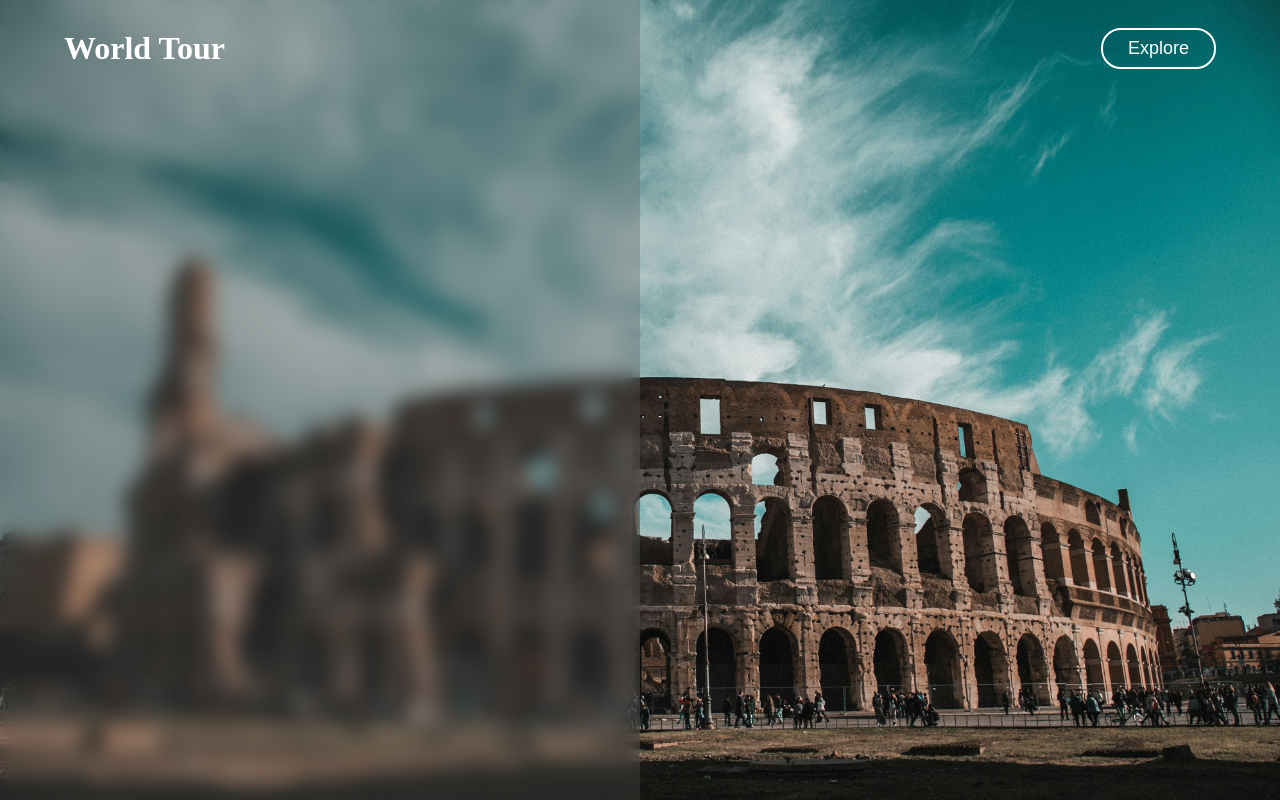
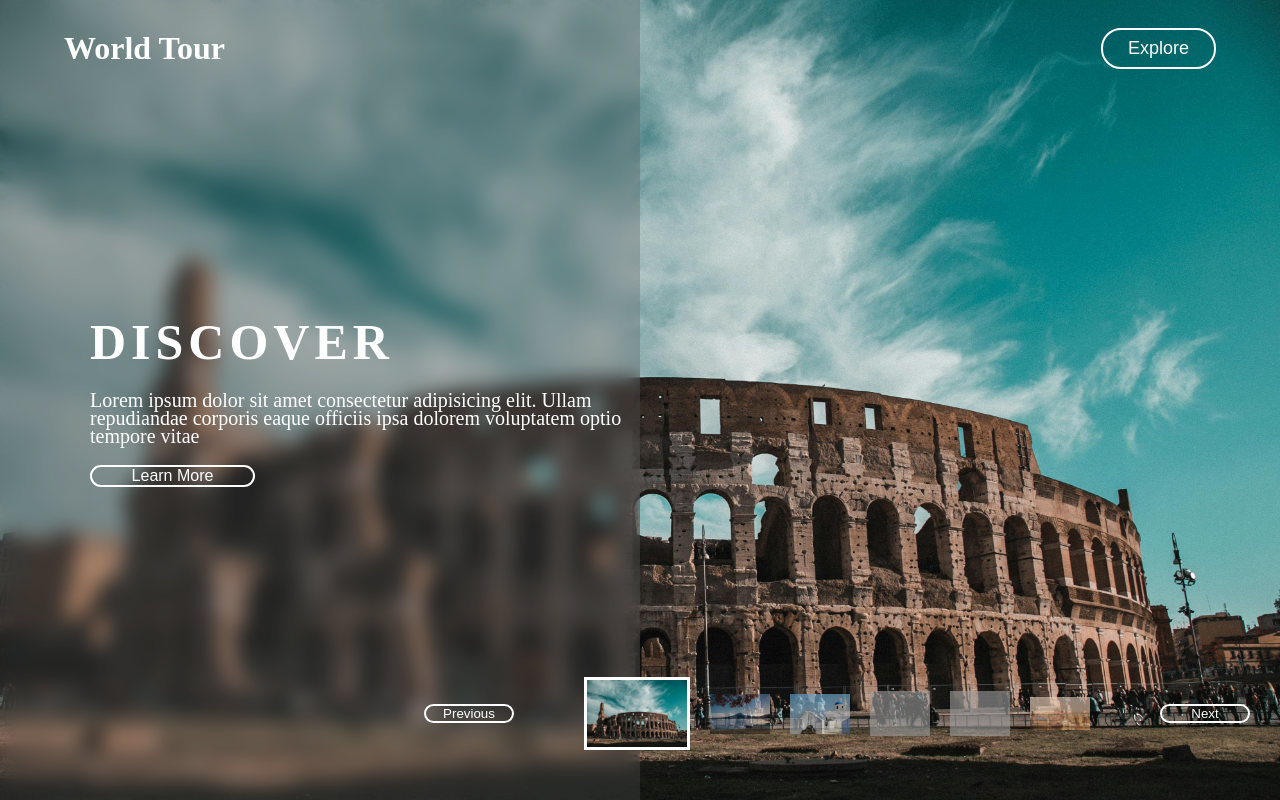
Before and after one commit to HM-04/Travel-Website-Template, a plain HTML site: page index.html in a window 1280 px wide. Drawn offline with Linux system fonts and the light colour scheme; grey boxes are pictures that could not be loaded.

Commit message:
Add sliding images

```diff
--- a/index.html
+++ b/index.html
@@ -16,8 +16,62 @@
         </div>
     </div>
 
-    <div>
-        <div class="container"></div>
+
+    <div class="container">
+        <div class="info">
+            <h1>DISCOVER</h1>
+            <p>Lorem ipsum dolor sit amet consectetur adipisicing elit. Ullam repudiandae corporis eaque officiis ipsa dolorem voluptatem optio tempore vitae</p>
+            <button type="button">Learn More</button>
+        </div>
+    </div>
+
+    <div class="slider">
+        <button id="previous">Previous</button>
+        <div class="preview">
+            <img src="Images/rome.jpg" class=" active slider_image">
+            <img src="Images/image1.jpg" class="slider_image">
+            <img src="Images/image2.jpg" class="slider_image">
+            <img src="Images/image3.jpg" class="slider_image">
+            <img src="Images/image4.jpg" class="slider_image">
+            <img src="Images/image5.jpg" class="slider_image">
+        </div>
+        <button id="next">Next</button>
+
+
+        <!-- JAVASCRIPT -->
+         <script>
+
+            var previous = document.getElementById("previous");
+            var next = document.getElementById("next");
+            var slider_image = document.getElementById("slider_image");
+
+            var main = document.getElementById("main");
+            var backgroundImg = new Array(
+                "Images/rome.jpg",
+                "Images/image1.jpg",
+                "Images/image2.jpg",
+                "Images/image3.jpg",
+                "Images/image4.jpg",
+                "Images/image5.jpg",
+
+            );
+
+            let i = 0
+            next.onclick = function(){
+                    if(i < 5){
+                    main.style.backgroundImage = 'url("'+backgroundImg[i+1]+'")';
+                    i++;
+                }
+            }
+
+            previous.onclick = function(){
+                    if(i > 0){
+                        main.style.backgroundImage = 'url("'+backgroundImg[i-1]+'")';
+                        i--;
+                }
+            }
+
+         </script>
     </div>
 </body>
 </html>
--- a/style.css
+++ b/style.css
@@ -29,7 +29,7 @@
     color: white;
 }
 
-button {
+.button button{
     padding: 8px 25px;
     background: transparent;
     outline: none;
@@ -49,3 +49,71 @@ button {
     left: 0;
     top: 0;
 }
+
+.info {
+    width: 550px;
+    color: white;
+    position: absolute;
+    right: 0;
+    top: 50%;
+    transform: translateY(-50%)
+}
+
+.info h1 {
+    font-size: 50px;
+    letter-spacing: 5px;
+}
+
+.info p {
+    font-size: 20px;
+    margin: 20px 0;
+    line-height: 18px;
+}
+
+.info button {
+    width: 30%;
+    padding: 8px, 10px;
+    outline: none;
+    border: 2px solid white;
+    border-radius: 20px;
+    background: transparent;
+    font-size: 16px;
+    color: white;
+}
+
+.slider{
+    display: flex;
+    align-items: center;
+    position: absolute;
+    right: 30px;
+    bottom: 50px;
+}
+
+#previous, #next {
+    width: 90px;
+    cursor: pointer;
+    background: transparent;
+    outline: none;
+    color: white;
+    border: 2px solid white;
+    border-radius: 20px;
+}
+
+.preview {
+    display: flex;
+    align-items: center;
+    margin: 0 60px;
+}
+
+.preview img {
+    width: 60px;
+    margin: 0 10px;
+    opacity: 0.6;
+}
+
+.preview .active {
+    display: block;
+    border: 3px solid white;
+    width: 100px;
+    opacity: 1;
+}
```
Also changed, not shown: Images/image1.jpg (added), Images/image2.jpg (added), Images/image5.jpg (added), Images/image6.jpg (added), 2 other files.
